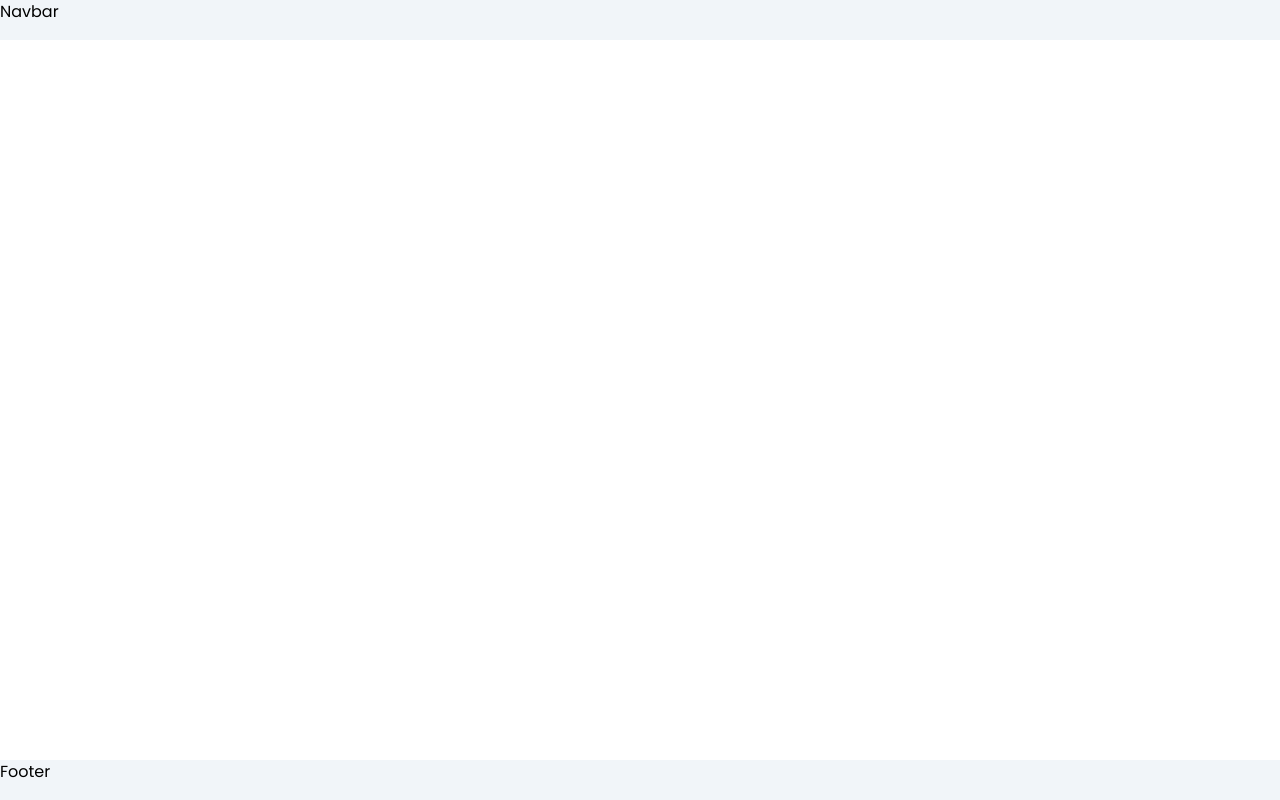
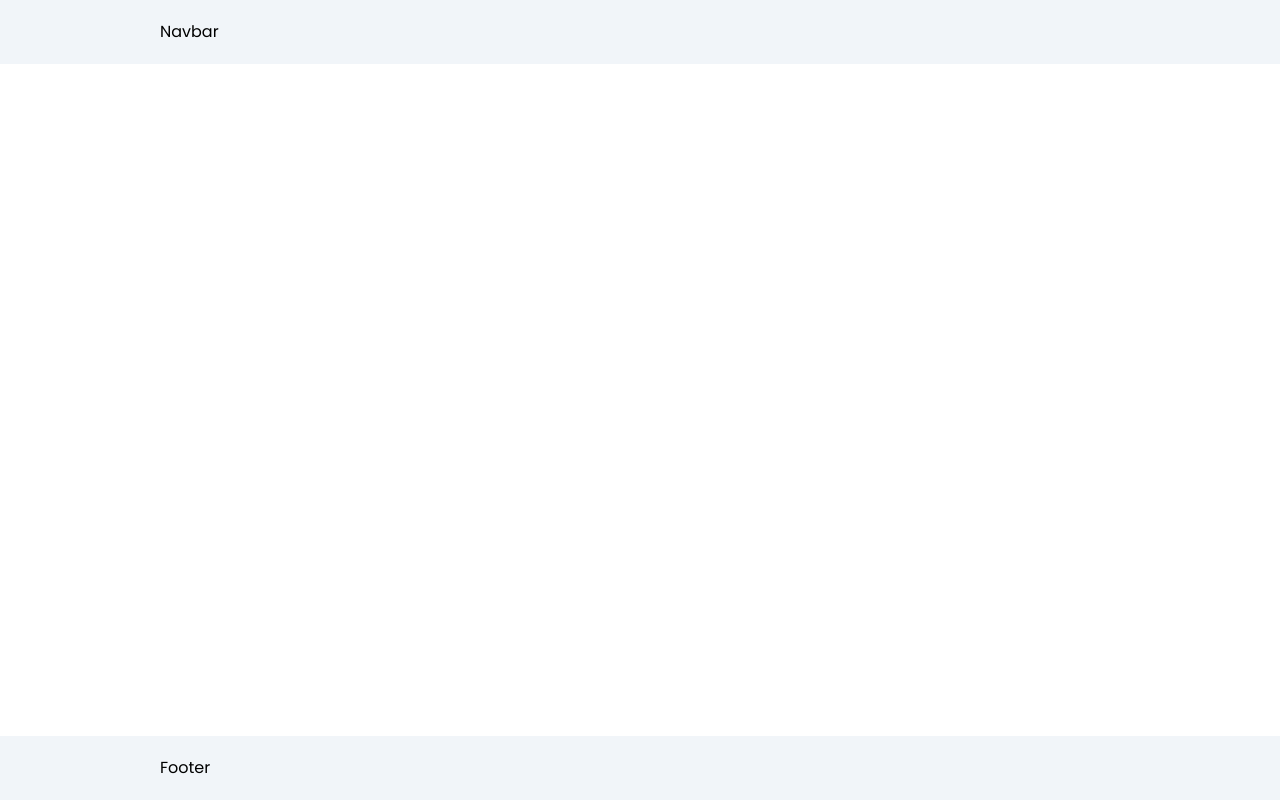
Before and after one commit to ThiAlbani83/playersmotion, a React (Vite) app: page / in a window 1280 px wide. Built offline with nearby package versions, Linux system fonts and the light colour scheme.

Commit message:
first commit

```diff
--- a/src/components/Footer.jsx
+++ b/src/components/Footer.jsx
@@ -2,7 +2,7 @@ import React from 'react'
 
 const Footer = () => {
   return (
-    <div className='w-full bg-slate-100 h-10'>Footer</div>
+    <div className='w-full padding-x padding-y bg-slate-100'>Footer</div>
   )
 }
 
--- a/src/components/Header.jsx
+++ b/src/components/Header.jsx
@@ -3,7 +3,7 @@
 
 const Header = () => {
   return (
-    <div className='w-full bg-slate-100 h-10'>Navbar</div>
+    <div className='w-full padding-x padding-y bg-slate-100'>Navbar</div>
   )
 }
 
--- a/src/index.css
+++ b/src/index.css
@@ -10,3 +10,13 @@ html {
     padding: 0;
     box-sizing: border-box;
 }
+
+.padding-x {
+    padding-left: 160px;
+    padding-right: 160px;
+}
+
+.padding-y {
+    padding-top: 20px;
+    padding-bottom: 20px;
+}
```
